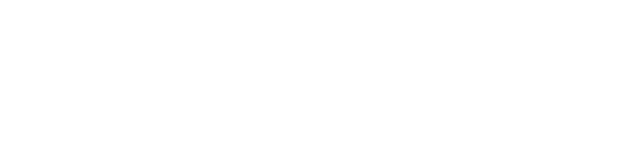
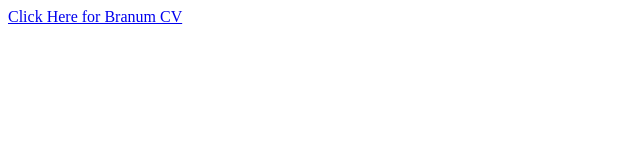
Before and after one commit to 3lissaNicol3/PDF-website, a plain HTML site: page index.html in a window 1280 px wide. Shown: the whole page, without its empty margins (0-640 px from the left). Drawn offline with Linux system fonts and the light colour scheme.

Commit message:
Update index.html

```diff
--- a/index.html
+++ b/index.html
@@ -1,3 +1,3 @@
 <html>
-<a href="Elissa%20Branum%20CV%20.pdf"/>
+  <p><a href="Elissa%20Branum%20CV%20.pdf"/> Click Here for Branum CV</a></p>
 <html>
```
